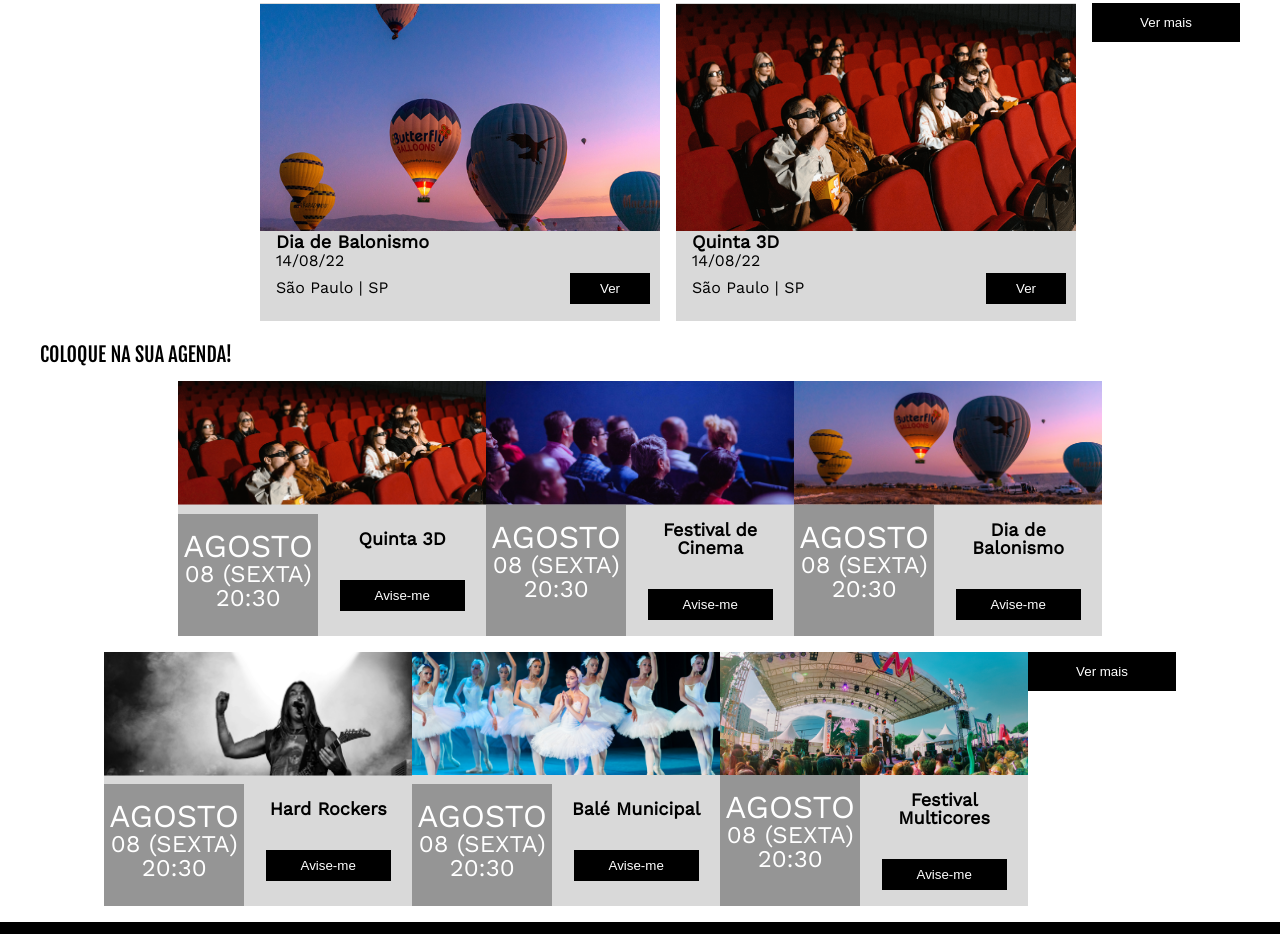
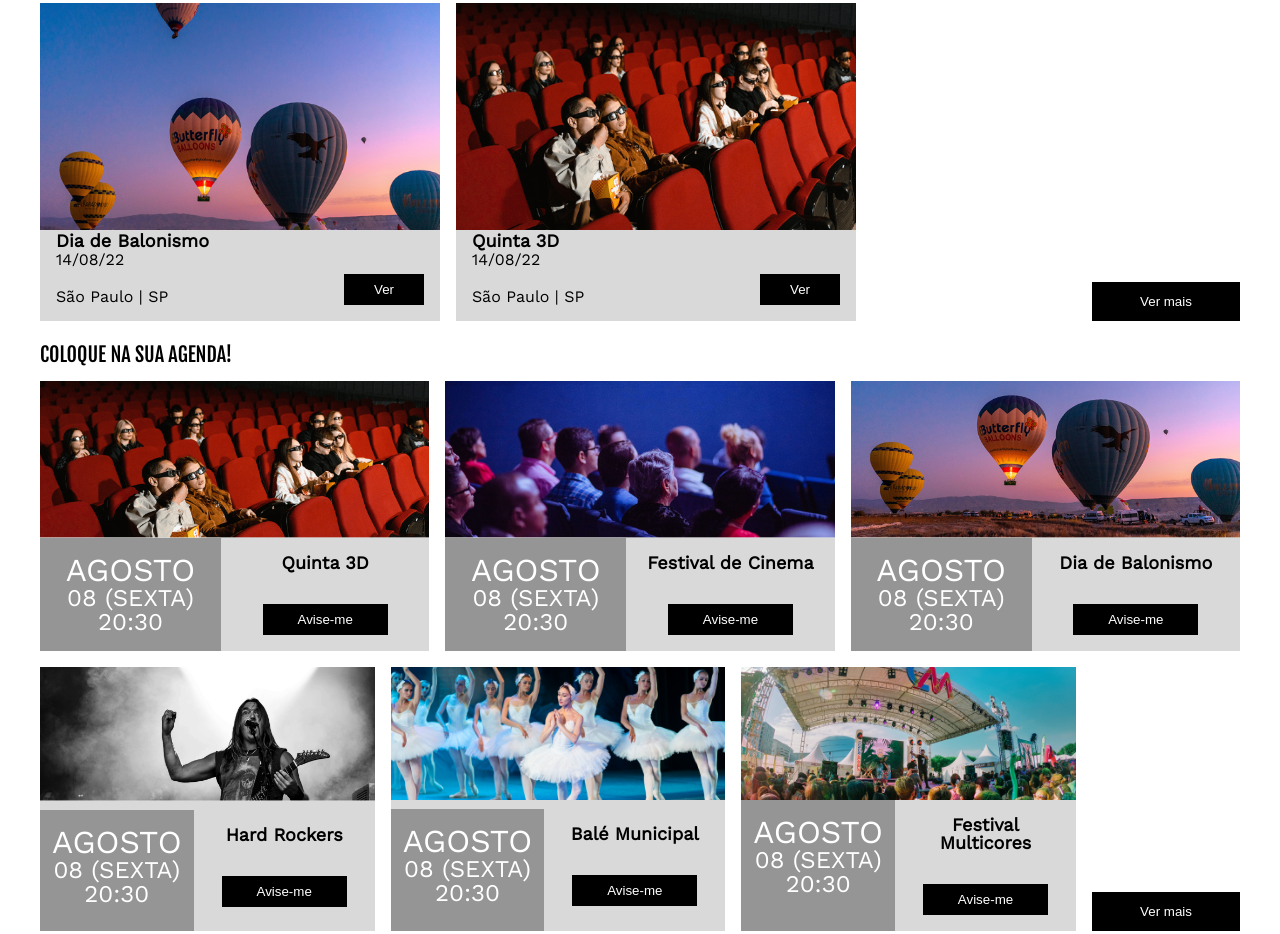
Before and after one commit to WagProjects/Culturama, a plain HTML site: page index.html in a window 1280 px wide. Shown: the part 2159-3093 px from the top of the page. Drawn offline with nearby package versions, Linux system fonts and the light colour scheme.

Commit message:
Projeto Concluido

```diff
--- a/assets/style/flex.css
+++ b/assets/style/flex.css
@@ -25,16 +25,29 @@
 .eventos__lista{
     display: flex;
     flex-wrap: wrap;
-    row-gap: 1em;
+    gap: 1em;
     justify-content: center;
+}
+
+.eventos__botao, .agenda__botao{
+    align-self: end;
 }
 
 .agenda__lista{
     display: flex;
     flex-wrap: wrap;
-    flex-direction: row;
-    row-gap: 1em;
+    gap: 1em;
     justify-content: center;
+}
+
+.rodape{
+    display: flex;
+    flex-wrap: wrap;
+    justify-content: space-between;
+}
+
+.rodape__logo{
+    align-self: end;
 }
 
 @media(min-width: 720px) {
@@ -44,15 +57,14 @@
 
     .categorias__lista{
         flex-wrap: wrap;
-        column-gap: 1em;
-        row-gap: 1em;
+        gap: 1em;
     }
 
     .eventos__lista{
         display: flex;
         flex-wrap: wrap;
         gap: 1em;
-        justify-content: end;
+        justify-content: center;
     }
 
     .eventos__item{
@@ -61,6 +73,29 @@
         flex-wrap: wrap;
         flex-direction: column;
         max-width: 400px;
+    }
+
+    .eventos__botao{
+        margin: 0 0 0 auto;
+    }
+
+    .agenda__lista{
+        display: flex;
+        flex-wrap: wrap;
+        gap: 1em;
+        justify-content: center;
+    }
+
+    .agenda__item{
+        display: flex;
+        flex-grow: 1;
+        flex-wrap: wrap;
+        flex-direction: column;
+        max-width: 400px;
+    }
+
+    .agenda__botao{
+        margin: 0 0 0 auto;
     }
 }
 
@@ -89,4 +124,14 @@
     .menu__item:nth-child(5){
         order: 2;
     }
+
+    .agenda__lista{
+        justify-content: center;
+    }
+
+    .agenda__botao {
+        margin-right: 1em;
+        margin-left: auto;
+        justify-content: end;
+    }
 }
--- a/assets/style/grid.css
+++ b/assets/style/grid.css
@@ -6,6 +6,7 @@
 .banner img:nth-child(1){
     grid-column: 1/3;
 }
+
 .banner img:nth-child(4){
     grid-column: 2/3;
     grid-row: 2/4;
@@ -13,34 +14,39 @@
 
 .eventos__item{
     display: grid;
-
-    grid-template-columns: auto 90px;
-    align-items: center;
+    grid-template-columns: 1fr auto;
+    grid-template-rows: auto repeat(2, 1fr) auto;
+    grid-template-areas:
+        "imagem imagem"
+        "nome nome"
+        "data data"
+        "local botao";
 }
 
-.eventos img:nth-child(1){
-    grid-column: 1/3;
-    grid-row: 1/2;
+.eventos__item img{
+    grid-area: imagem;
 }
 
-.eventos h3:nth-child(2){
-    grid-column: 1/2;
-    grid-row: 2/3;
+.eventos__item h3{
+    grid-area: nome;
+    align-self: center;
 }
 
-.eventos h4:nth-child(3){
-    grid-column: 1/2;
-    grid-row: 3/4;
+.eventos__item h4{
+    grid-area: data;
 }
 
-.eventos h5:nth-child(4){
-    grid-column: 1/2;
-    grid-row: 5/6;
+.eventos__item h5{
+    grid-area: local;
+    align-self: end;
 }
 
-.eventos button:nth-child(5){
-    grid-column: 2/3;
-    grid-row: 5/6;
+.eventos__item button{
+    grid-area: botao;
+}
+
+.agenda__lista{
+    gap: 1em;
 }
 
 .agenda__item{
@@ -57,7 +63,7 @@
     grid-row: 2/3;
 }
 
-.rodape{
+/* .rodape{
     display: grid;
     gap: 2em;
 }
@@ -90,12 +96,11 @@
 .rodape :nth-child(6){
     grid-column: 2/3;
     grid-row: 3/5;
-}
+} */
 
 @media(min-width:720px){
     .banner{
         display: grid;
-
     }
 
     .banner img:nth-child(1){
@@ -122,7 +127,7 @@
 @media(min-width:1440px){
     .categorias{
         display: grid;
-        gap: 1em;
+        column-gap: 1em;
     }
 
     .categorias h2:nth-child(1){
@@ -144,4 +149,5 @@
         grid-column: 2/3;
         grid-row: 2/3;
     }
+
 }
```
